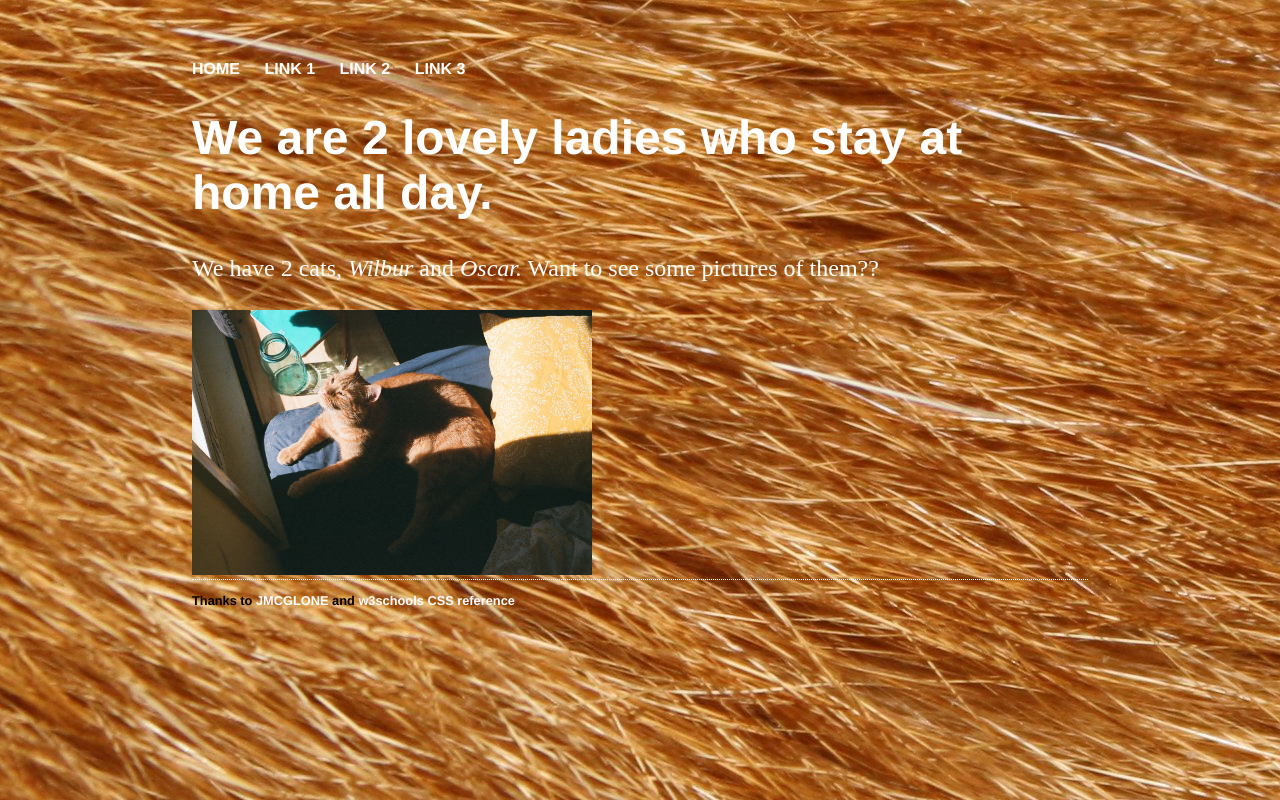
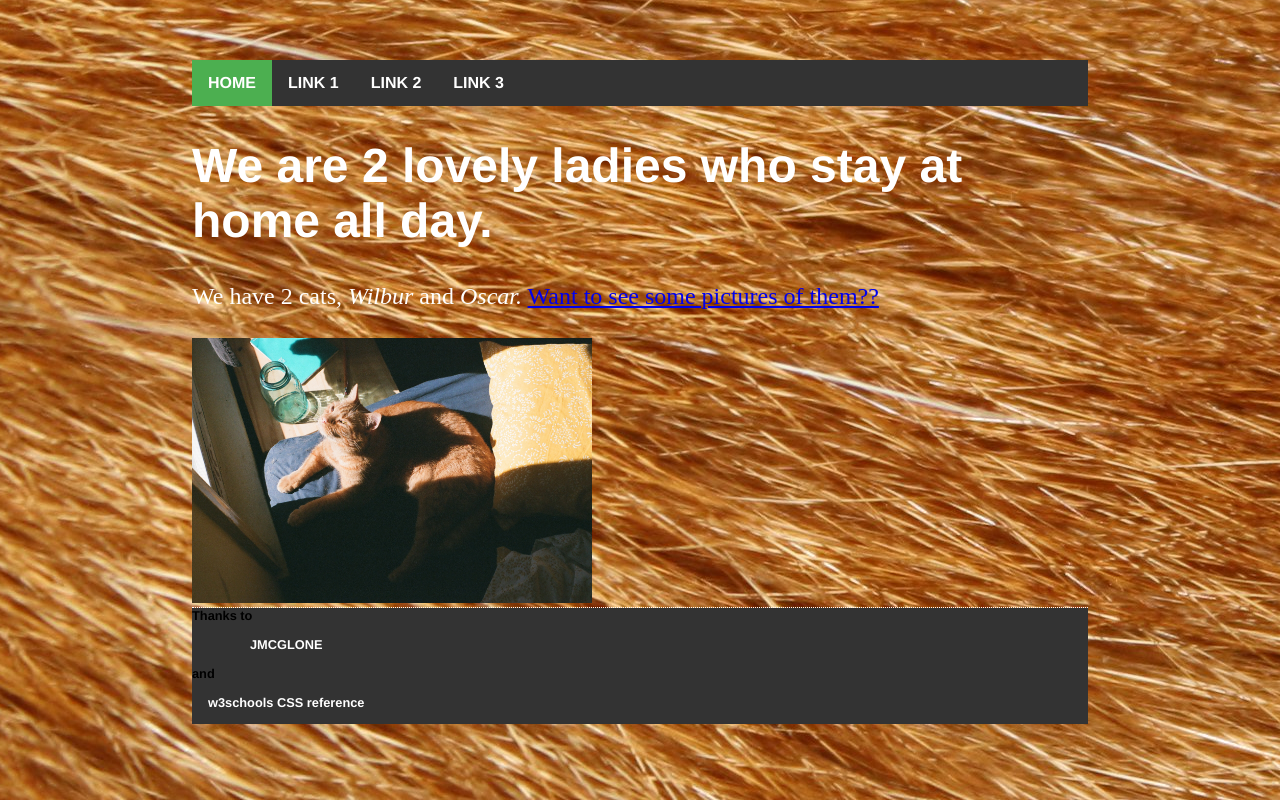
Before and after one commit to juglian/juglian.github.io, a PHP site: page / in a window 1280 px wide. Run offline with PHP 8.4, Linux system fonts and the light colour scheme.

Commit message:
Update main.css

```diff
--- a/css/main.css
+++ b/css/main.css
@@ -7,25 +7,36 @@ body {
     background-size: auto;
     margin: 60px auto;
     width: 70%;
+ul {
+  list-style-type: none;
+  margin: 0;
+  padding: 0;
+  overflow: hidden;
+  background-color: #333;
+  font-family:'Helvetica', 'Arial', 'Sans-Serif';
+  font-weight: bold;
 }
-nav ul, footer ul {
-    font-family:'Helvetica', 'Arial', 'Sans-Serif';
-    padding: 0px;
-    list-style: none;
-    font-weight: bold;
+
+li {
+  float: left;
 }
-nav ul li, footer ul li {
-    display: inline;
-    margin-right: 20px;
+
+li a {
+  display: block;
+  color: white;
+  text-align: center;
+  padding: 14px 16px;
+  text-decoration: none;
 }
-a {
-    text-decoration: none;
-    color: #ffffff;
+
+a:hover:not(.active) {
+  background-color: #111;
 }
-a:hover {
-    text-decoration: none;
-    color: #ffffff;
+
+.active {
+  background-color:#4CAF50;
 }
+
 h1 {
     font-size: 3em;
     font-family:'Helvetica', 'Arial', 'Sans-Serif';
```
